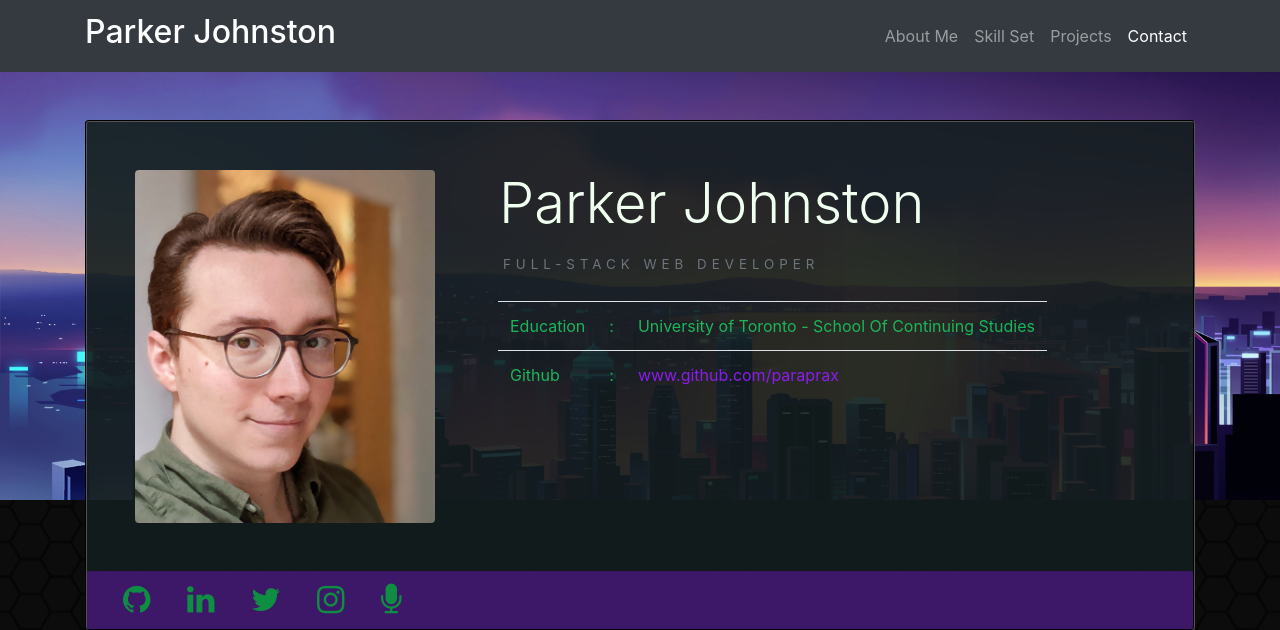
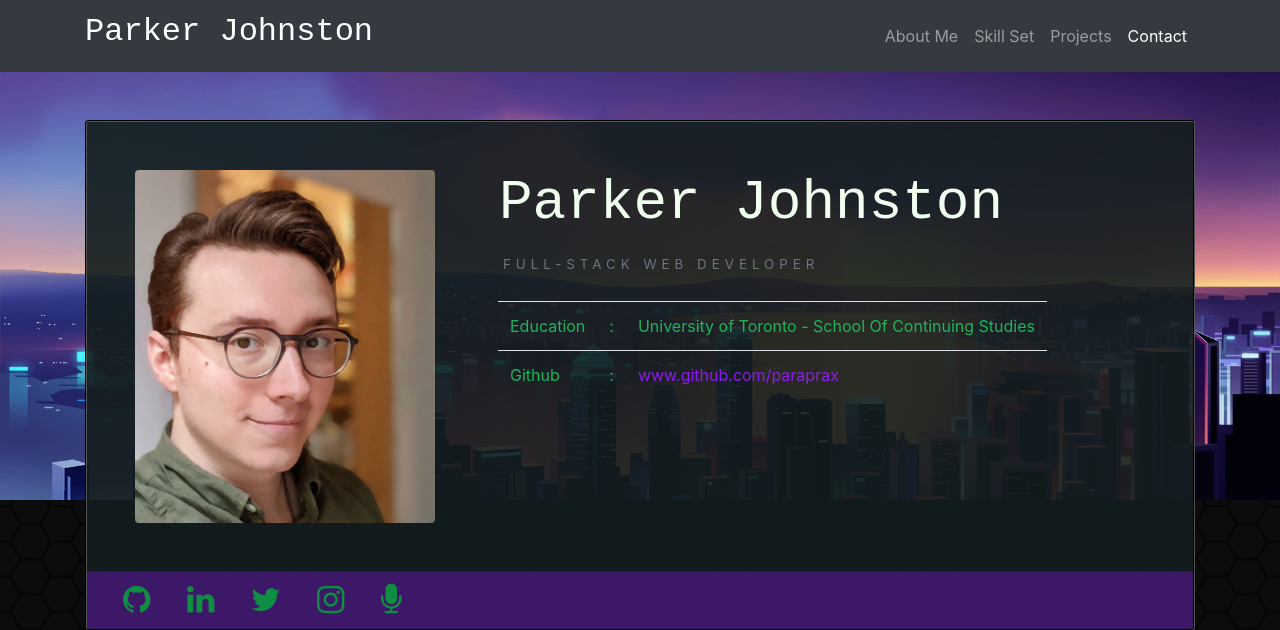
Before and after one commit to Paraprax/portfolio-2021, a PHP site: page / in a window 1280 px wide. Shown: the top 630 px of the page. Run offline with PHP 8.4, Linux system fonts and the light colour scheme; some libraries are stand-ins or nearby versions.

Commit message:
Add new font classes

```diff
--- a/assets/css/style.css
+++ b/assets/css/style.css
@@ -5,6 +5,10 @@ body {
 
 #navbar {
   background-color: rgb(52, 58, 64);
+}
+
+.a-font {
+  font-family: "Montserrat", "Courier New", Courier, monospace;
 }
 
 #header a:hover {
--- a/index.html
+++ b/index.html
@@ -29,7 +29,7 @@
             <span class="navbar-toggler-icon"> </span>
           </button>
 
-          <a href="#" class="navbar-brand"><h2>Parker Johnston</h2></a>
+          <a href="#" class="navbar-brand a-font"><h2>Parker Johnston</h2></a>
           <div class="collapse navbar-collapse" id="navbar">
             <ul class="navbar-nav ml-auto">
               <li class="nav-item">
@@ -66,7 +66,7 @@
                     <img src="assets/images/autumn2020newglasses.jpg" width="300" height="250" class="img-fluid rounded mx-5 d-none d-lg-block" alt="Parker Johnston profile pic" />
                     <!-- name and title -->
                     <div class="media-body">
-                      <h3 class="display-4 ml-3">Parker Johnston</h3>
+                      <h3 class="display-4 ml-3 a-font">Parker Johnston</h3>
                       <!-- <p class="text-muted ml-auto" id="web-dev">Full-Stack Web Developer</p> -->
                       <p class="text-muted ml-auto" id="web-dev">FULL-STACK WEB DEVELOPER</p>
                       <div class="container">
```
